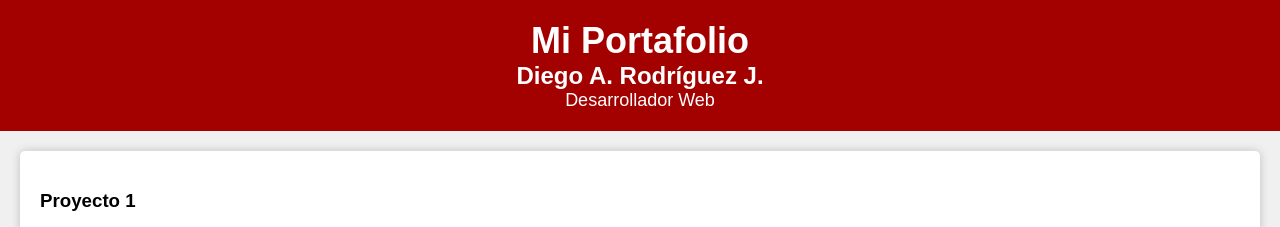
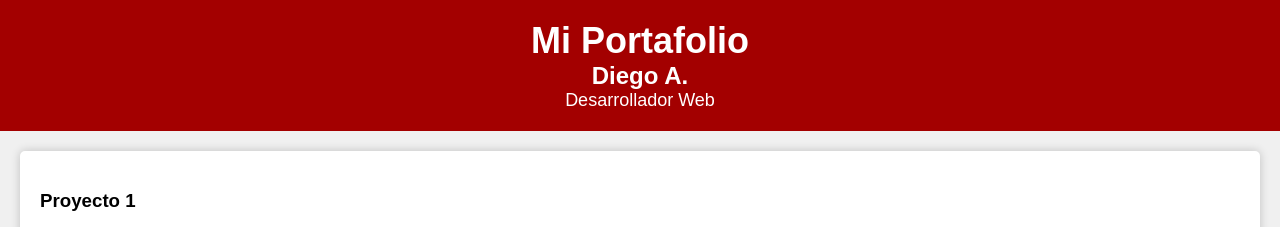
Before and after one commit to diearodriguezjim/portafolio-Diego, a plain HTML site: page index.html in a window 1280 px wide. Shown: the top 227 px of the page. Drawn offline with Linux system fonts and the light colour scheme.

Commit message:
Cambio nombre para prueba

```diff
--- a/index.html
+++ b/index.html
@@ -11,7 +11,7 @@
 <body>
     <header>
         <h1>Mi Portafolio</h1>
-        <h2>Diego A. Rodríguez J.</h2>
+        <h2>Diego A.</h2>
         <p>Desarrollador Web</p>
     </header>
 
```
